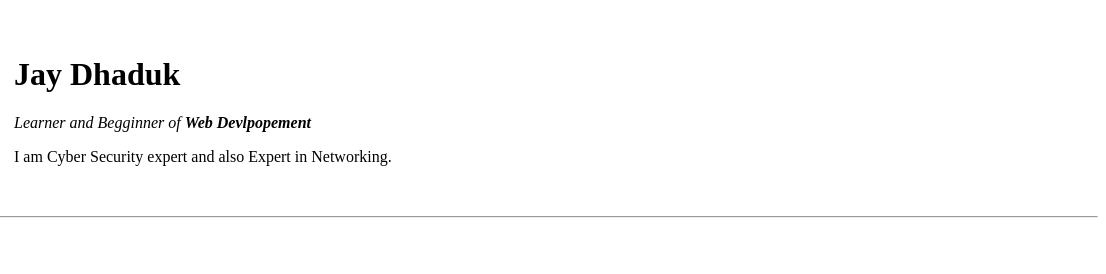
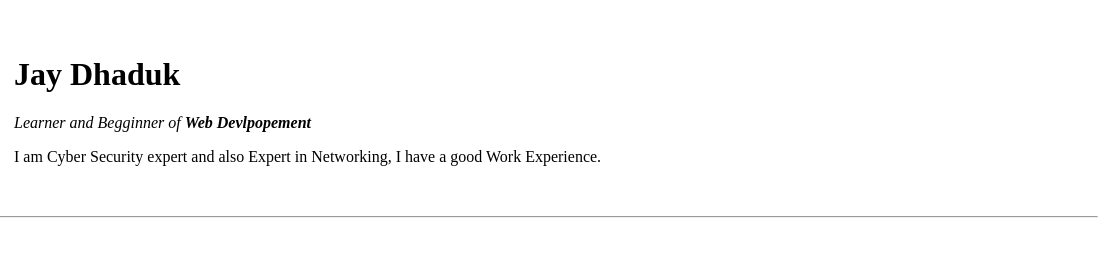
Before and after one commit to Jay3033/My-Persnol-Website, a plain HTML site: page index.html in a window 1280 px wide. Shown: the top 274 px of the page, 174-1280 px from the left. Drawn offline with Linux system fonts and the light colour scheme.

Commit message:
Update index.html

```diff
--- a/index.html
+++ b/index.html
@@ -13,7 +13,7 @@
       <td>
         <h1>Jay Dhaduk</h1>
         <p><em>Learner and Begginner of <strong>Web Devlpopement</strong></em></p>
-        <p>I am Cyber Security expert and also Expert in Networking.</p>
+        <p>I am Cyber Security expert and also Expert in Networking, I have a good Work Experience.</p>
       </td>
     </tr>
   </table>
```
